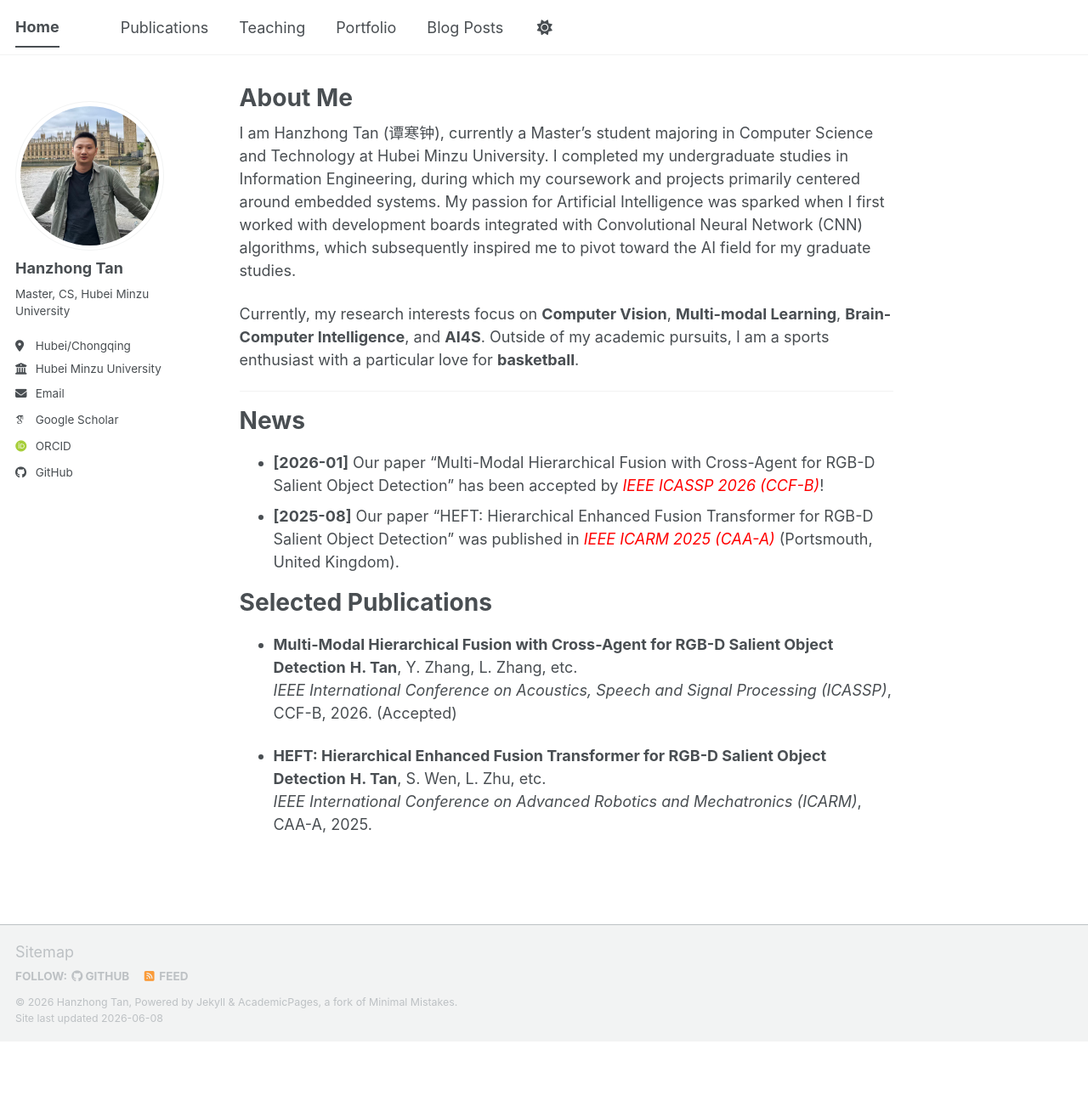
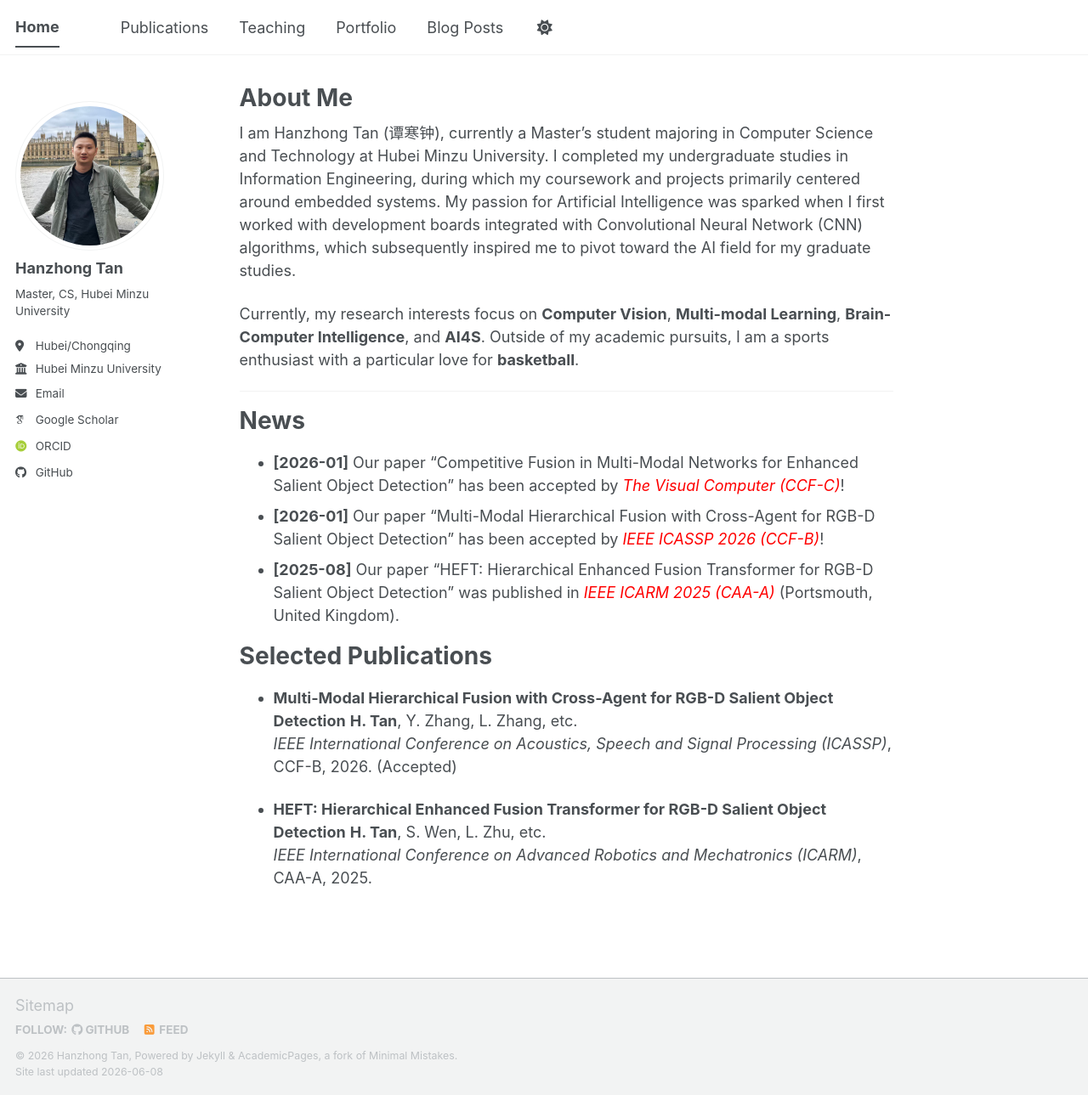
Before and after one commit to liangjiaxiaoqi/liangjiaxiaoqi.github.io, a Jekyll site: the page built from _pages/about.md, in a window 1280 px wide and 1289 px high. Shown: the whole window at 85% size. Built offline with Jekyll 4.4.1, drawn with Linux system fonts in a browser that asks for light colours; some web fonts are replaced; a script bundle is joined from its source files by our own code; library files that are not in the unit come from our copies.

Commit message:
Update about.md

```diff
--- a/_pages/about.md
+++ b/_pages/about.md
@@ -18,6 +18,7 @@ I am Hanzhong Tan (谭寒钟), currently a Master's student specializing in Comp
 
 News
 ======
+* **[2026-01]** Our paper "Competitive Fusion in Multi-Modal Networks for Enhanced Salient Object Detection" has been accepted by *<font color="red">The Visual Computer (CCF-C)</font>*!
 * **[2026-01]** Our paper "Multi-Modal Hierarchical Fusion with Cross-Agent for RGB-D Salient Object Detection" has been accepted by *<font color="red">IEEE ICASSP 2026 (CCF-B)</font>*!
 * **[2025-08]** Our paper "HEFT: Hierarchical Enhanced Fusion Transformer for RGB-D Salient Object Detection" was published in *<font color="red">IEEE ICARM 2025 (CAA-A)</font>* (Portsmouth, United Kingdom).
 
```
